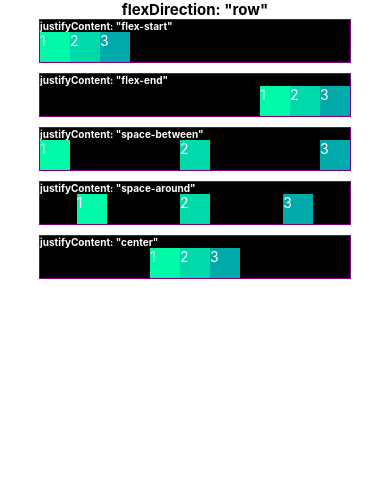
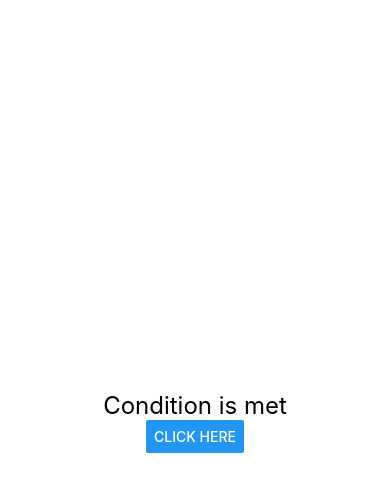
Before and after one commit to KauaMB2/ReactNativePlaylist, a React Native app: screen / in a window 390 px wide. Shown: the top 492 px of the page. Built offline with nearby package versions, Linux system fonts and the light colour scheme.

Commit message:
ButtonAndConditionalFormatting

```diff
--- a/App.js
+++ b/App.js
@@ -1,123 +1,34 @@
-import { View, Text, StyleSheet } from 'react-native';
-
-export default function App() {
+import { View, Text, StyleSheet, Button } from 'react-native';
+import {useState} from "react"
+const App = () => {
+  const [isConditionMet, setIsConditionMet]=useState(true)
   return (
-    <View style={styles.main}>
-      <Text style={styles.textStyle1}>
-        flexDirection: "row"
-      </Text>
-      <View style={styles.box}>
-        <Text style={styles.textStyle2}>
-          justifyContent: "flex-start"
-        </Text>
-        <View style={styles.bigContainer1}>
-          <Text style={[styles.simpleContainer, styles.container1]}>1</Text>
-          <Text style={[styles.simpleContainer, styles.container2]}>2</Text>
-          <Text style={[styles.simpleContainer, styles.container3]}>3</Text>
-        </View>
-      </View>
-      <View style={styles.box}>
-        <Text style={styles.textStyle2}>
-          justifyContent: "flex-end"
-        </Text>
-        <View style={styles.bigContainer2}>
-          <Text style={[styles.simpleContainer, styles.container1]}>1</Text>
-          <Text style={[styles.simpleContainer, styles.container2]}>2</Text>
-          <Text style={[styles.simpleContainer, styles.container3]}>3</Text>
-        </View>
-      </View>
-      <View style={styles.box}>
-        <Text style={styles.textStyle2}>
-          justifyContent: "space-between"
-        </Text>
-        <View style={styles.bigContainer3}>
-          <Text style={[styles.simpleContainer, styles.container1]}>1</Text>
-          <Text style={[styles.simpleContainer, styles.container2]}>2</Text>
-          <Text style={[styles.simpleContainer, styles.container3]}>3</Text>
-        </View>
-      </View>
-      <View style={styles.box}>
-        <Text style={styles.textStyle2}>
-          justifyContent: "space-around"
-        </Text>
-        <View style={styles.bigContainer4}>
-          <Text style={[styles.simpleContainer, styles.container1]}>1</Text>
-          <Text style={[styles.simpleContainer, styles.container2]}>2</Text>
-          <Text style={[styles.simpleContainer, styles.container3]}>3</Text>
-        </View>
-      </View>
-      <View style={styles.box}>
-        <Text style={styles.textStyle2}>
-          justifyContent: "center"
-        </Text>
-        <View style={styles.bigContainer5}>
-          <Text style={[styles.simpleContainer, styles.container1]}>1</Text>
-          <Text style={[styles.simpleContainer, styles.container2]}>2</Text>
-          <Text style={[styles.simpleContainer, styles.container3]}>3</Text>
-        </View>
+    <View style={styles.container}>
+      {/* Use a ternary operator to conditionally format the component */}
+      {isConditionMet ? (
+        <Text style={styles.text}>Condition is met</Text>
+      ) : (
+        <Text style={[styles.text, styles.errorText]}>Condition is not met</Text>
+      )}
+      <View>
+        <Button title='Click here' onPress={()=>{setIsConditionMet(!isConditionMet)}}></Button>
       </View>
     </View>
   )
 }
 
 const styles = StyleSheet.create({
-  main:{
-    alignItems: "center",
+  container: {
+    flex: 1,
+    justifyContent: 'center',
+    alignItems: 'center',
   },
-  box:{
-    width: "80%",
-    borderColor: "purple",
-    borderWidth: 1,
-    backgroundColor: "black",
-    marginBottom: 10,
+  text: {
+    fontSize: 24,
   },
-  textStyle1:{
-    fontWeight: "bold",
-    fontSize: 15,
-    color: "black",
-  },
-  textStyle2:{
-    fontWeight: "bold",
-    fontSize: 10,
-    color: "white",
-  },
-  simpleContainer:{
-    width: 30,
-    height: 30,
-    color: "white",
-  },
-  bigContainer1:{
-    flex: 1,
-    flexDirection: "row",
-    justifyContent: "start",
-  },
-  bigContainer2:{
-    flex: 1,
-    flexDirection: "row",
-    justifyContent: "end",
-  },
-  bigContainer3:{
-    flex: 1,
-    flexDirection: "row",
-    justifyContent: "space-between",
-  },
-  bigContainer4:{
-    flex: 1,
-    flexDirection: "row",
-    justifyContent: "space-around",
-  },
-  bigContainer5:{
-    flex: 1,
-    flexDirection: "row",
-    justifyContent: "center",
-  },
-  container1:{
-    backgroundColor: "#00faaa",
-  },
-  container2:{
-    backgroundColor: "#00daaa",
-  },
-  container3:{
-    backgroundColor: "#00aaaa",
+  errorText: {
+    color: 'red', // Apply a different style for error condition
   },
 })
+
+export default App
```
Also changed, not shown: components/Box/index.js (added, +11 -0 lines), 1 other file (tests, documents, lock files or other folders).
